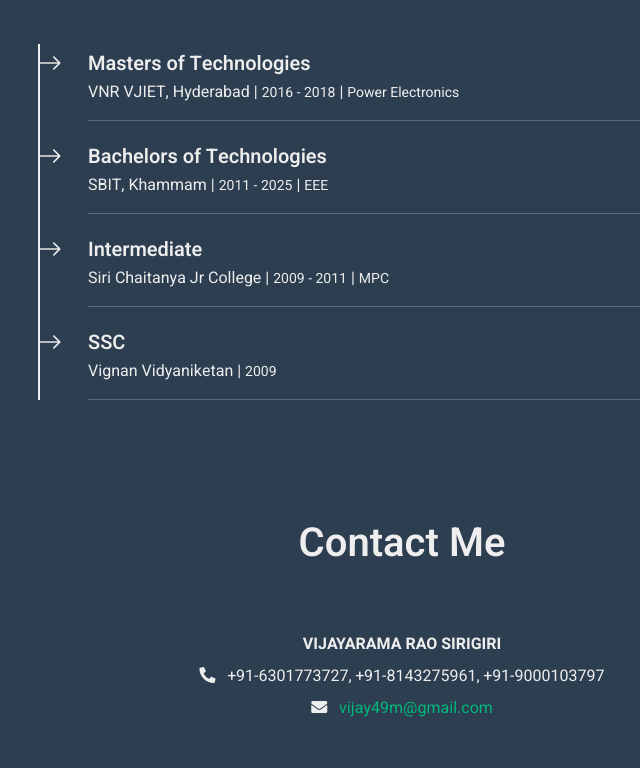
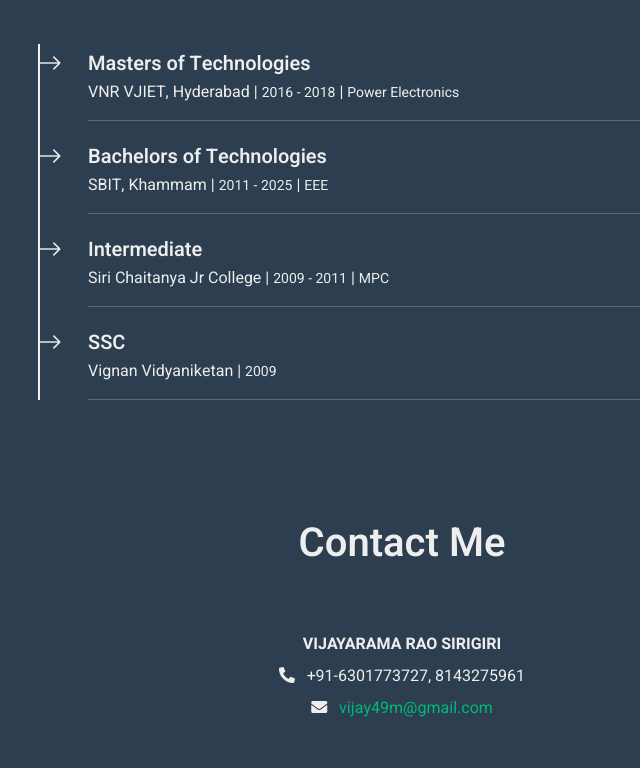
Before and after one commit to vijaya49/profile, a plain HTML site: page index.html in a window 1280 px wide. Shown: the part 4017-4785 px from the top of the page, without its empty margins (432-1072 px from the left). Drawn offline with nearby package versions, Linux system fonts and the light colour scheme.

Commit message:
final test

```diff
--- a/index.html
+++ b/index.html
@@ -336,7 +336,7 @@
                             <p class="mb-2 fw-bold">VIJAYARAMA RAO SIRIGIRI</p>
                             <p class="mb-2">
                                 <i class="fas fa-phone-alt me-2"></i>
-                                +91-6301773727, +91-8143275961, +91-9000103797
+                                +91-6301773727, 8143275961
                             </p>
                             <p class="mb-0">
                                 <i class="fas fa-envelope me-2"></i>
```
